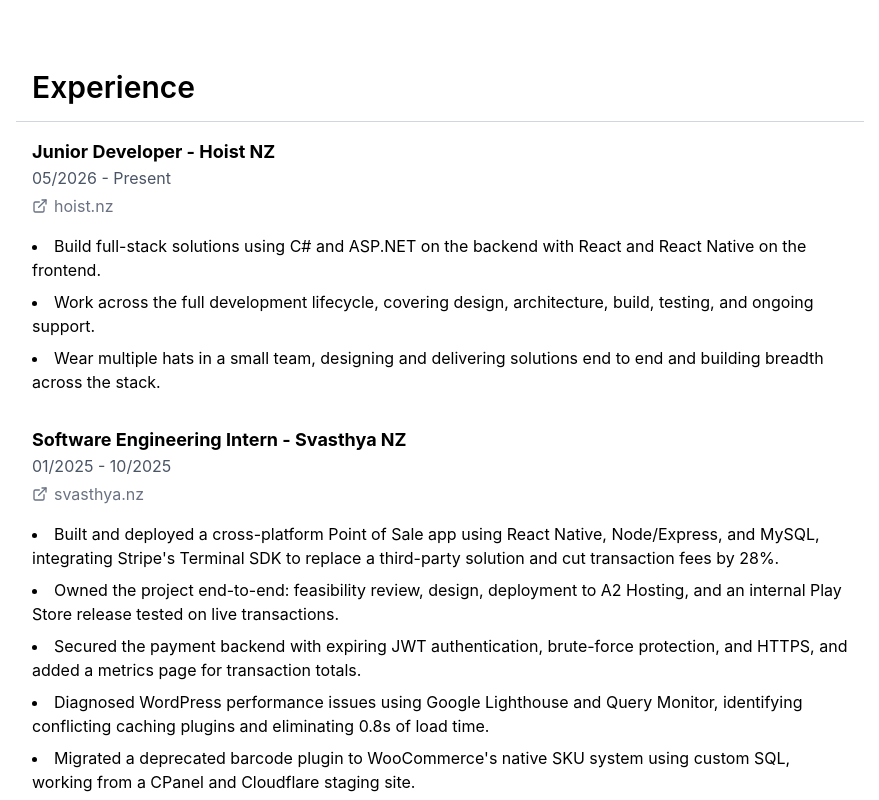
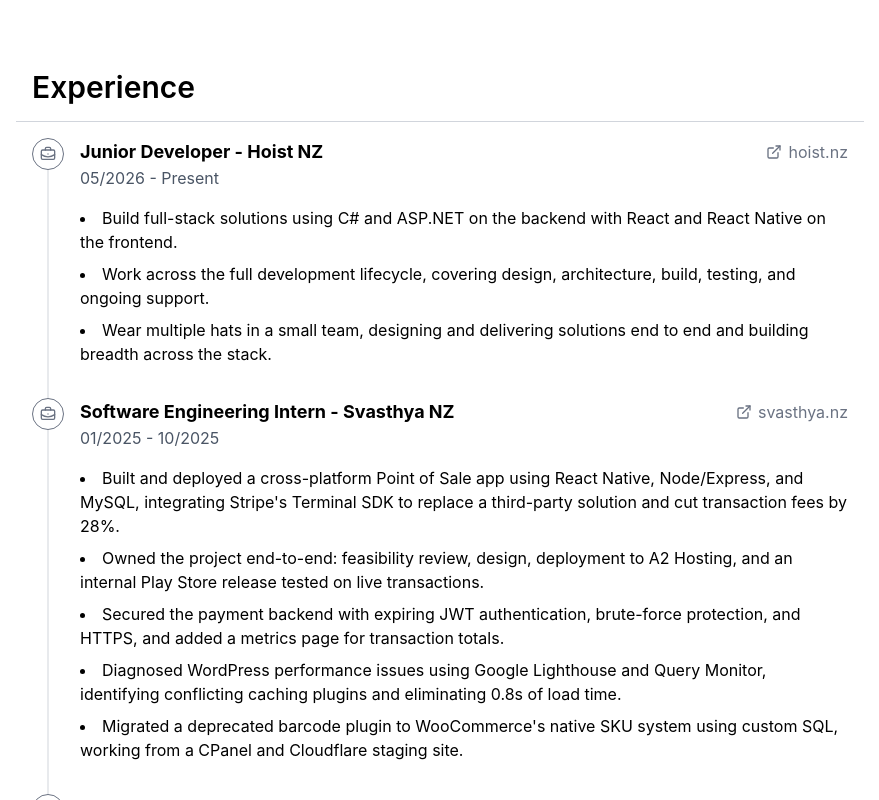
Before and after one commit to tom1dev/portfolio, a React (Vite) app: page / in a window 1280 px wide. Shown: the part 1500-2300 px from the top of the page, without its empty margins (332-1211 px from the left). Built offline with nearby package versions, Linux system fonts and the light colour scheme.

Commit message:
added icon to link experiance icons together

```diff
--- a/src/App.tsx
+++ b/src/App.tsx
@@ -32,7 +32,7 @@
     <div className="flex flex-col h-screen w-full">
 
       {/* Site Header */}
-      <div className="w-full sticky top-0 flex">
+      <div className="w-full sticky top-0 z-50 flex">
         <Header/>
       </div>
 
@@ -65,8 +65,6 @@
           )}
           </div>
         </div>
-
-
       </div>
 
       {/* Site Footer */}
--- a/src/components/Experience/JobCard.tsx
+++ b/src/components/Experience/JobCard.tsx
@@ -3,19 +3,21 @@
 export default function JobCard({headerText, subHeader, bulletPoints, href}: {headerText: string, subHeader: string, bulletPoints: string[], href?: string}) {
     return (
     <div className="">
-        <h3 className="text-lg font-bold">{headerText}</h3>
-        <p className={`text-gray-600 text-md ${href ? "mb-1" : "mb-4"}`}>{subHeader}</p>
+        <div className="flex items-start justify-between gap-4">
+            <h3 className="text-lg font-bold min-w-0">{headerText}</h3>
             {href && (
                 <a
                     href={href}
                     target="_blank"
                     rel="noopener noreferrer"
-                className="inline-flex items-center gap-1.5 mb-4 text-md text-gray-500 hover:text-black transition-colors duration-400"
+                    className="inline-flex shrink-0 items-center gap-1.5 mt-0.5 text-md text-gray-500 hover:text-black transition-colors duration-400"
                 >
                     <FiExternalLink className="h-4 w-4 shrink-0" aria-hidden="true" />
                     {new URL(href).hostname.replace(/^www\./, "")}
                 </a>
             )}
+        </div>
+        <p className="text-gray-600 text-md mb-4">{subHeader}</p>
         <ul className="list-disc list-inside">
             {bulletPoints.map((point, index) => (
                 <li key={index} className="mb-2">{point}</li>
--- a/src/components/MyExperience.tsx
+++ b/src/components/MyExperience.tsx
@@ -1,7 +1,7 @@
 import "tailwindcss";
 import SectionHeader from "./public/SectionHeader";
-import BodyText from "./public/BodyText";
 import JobCard from "./Experience/JobCard";
+import { LuBriefcaseBusiness } from "react-icons/lu";
 function MyExperience(){
     return(
     <div>
@@ -10,14 +10,30 @@
 
         {/* Jobs */}
         <div className="flex flex-col gap-6 p-4">
-            {jobs.map((job) => (
+            {jobs.map((job, index) => (
+                <div key={job.headerText + job.subHeader} className="relative flex gap-4">
+                    {/* Runs from this marker's centre down to the next one, so the
+                        last item stops rather than trailing off the end. */}
+                    {index < jobs.length - 1 && (
+                        <span
+                            aria-hidden="true"
+                            className="absolute left-4 top-4 h-[calc(100%+1.5rem)] w-px -translate-x-1/2 bg-gray-300"
+                        />
+                    )}
+
+                    <span className="relative z-10 flex h-8 w-8 shrink-0 items-center justify-center rounded-full border border-gray-500 bg-white">
+                        <LuBriefcaseBusiness className="h-4 w-4 text-gray-500" aria-hidden="true" />
+                    </span>
+
+                    <div className="min-w-0 flex-1">
                         <JobCard
-                    key={job.headerText + job.subHeader}
                             headerText={job.headerText}
                             subHeader={job.subHeader}
                             bulletPoints={job.bulletPoints}
                             href={job.href}
                         />
+                    </div>
+                </div>
             ))}
         </div>
 
--- a/src/components/intro/LetterCollision.tsx
+++ b/src/components/intro/LetterCollision.tsx
@@ -1,11 +1,9 @@
-"use client"; // needed in Next.js App Router
 import { gsap } from "gsap";
 import { ScrollTrigger } from "gsap/ScrollTrigger";
-gsap.registerPlugin(ScrollTrigger);
-
 import React, { useEffect, useRef } from "react";
 import { LetterDisplay } from "./LetterDisplay";
 
+gsap.registerPlugin(ScrollTrigger);
 const lines = ["Hi my name is Tom Devonshire", "I make web and app solutions"];
 function getRandomRotation() {
   // ±30°
@@ -23,12 +21,14 @@
       x: speed * ScrollTrigger.maxScroll(window) * xComponent,
       rotation: getRandomRotation(),
       ease: "power2.out",
-      duration: 0.8, // base duration (scrub will sync timing)
+      // base duration (scrub will sync timing)
+      duration: 0.8,
       scrollTrigger: {
         trigger: document.documentElement,
         start: 0,
         end: window.innerHeight,
-        scrub: 0.5, // "momentum" feel
+        // "momentum" feel
+        scrub: 0.5,
         invalidateOnRefresh: true,
       },
     });
```
Lines whose indentation alone changed are shown as unchanged.
